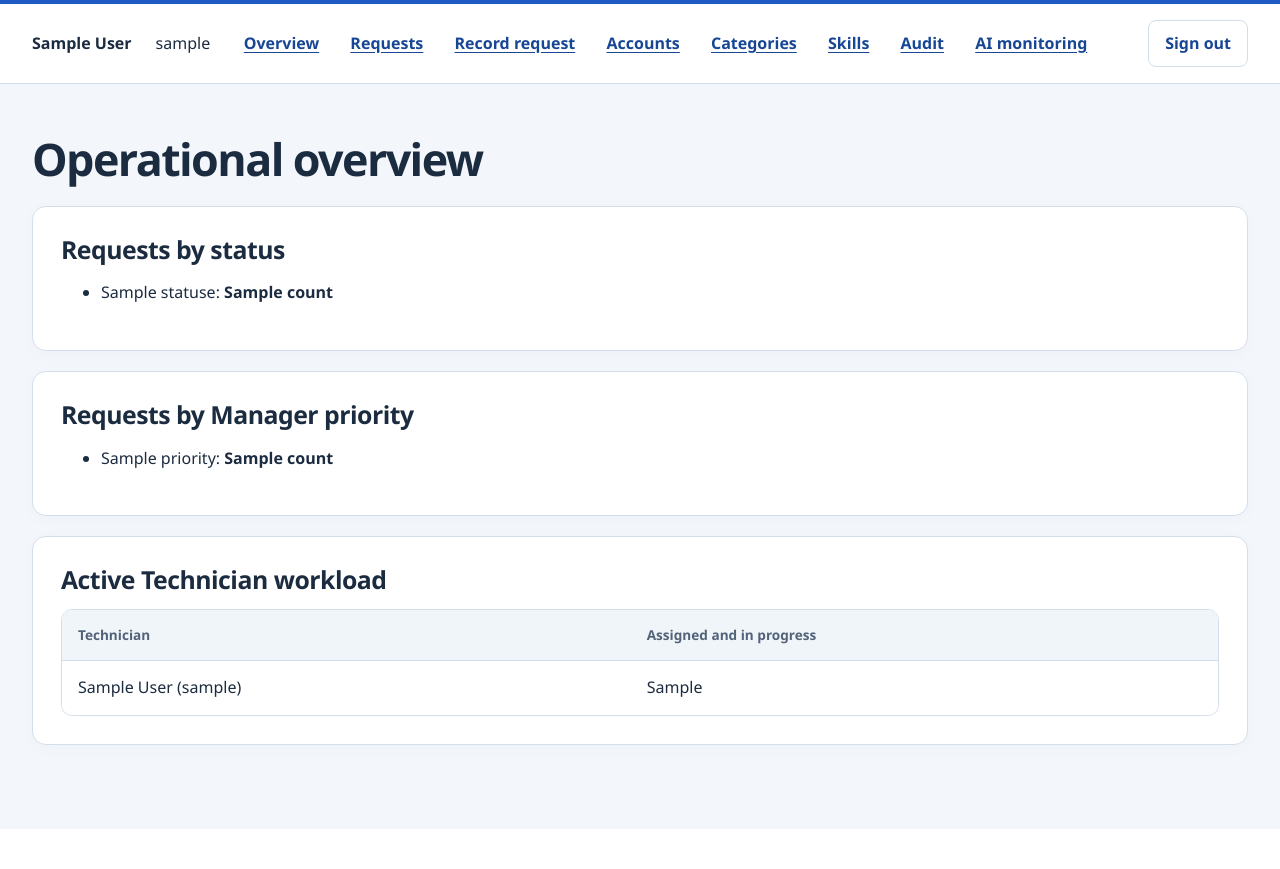
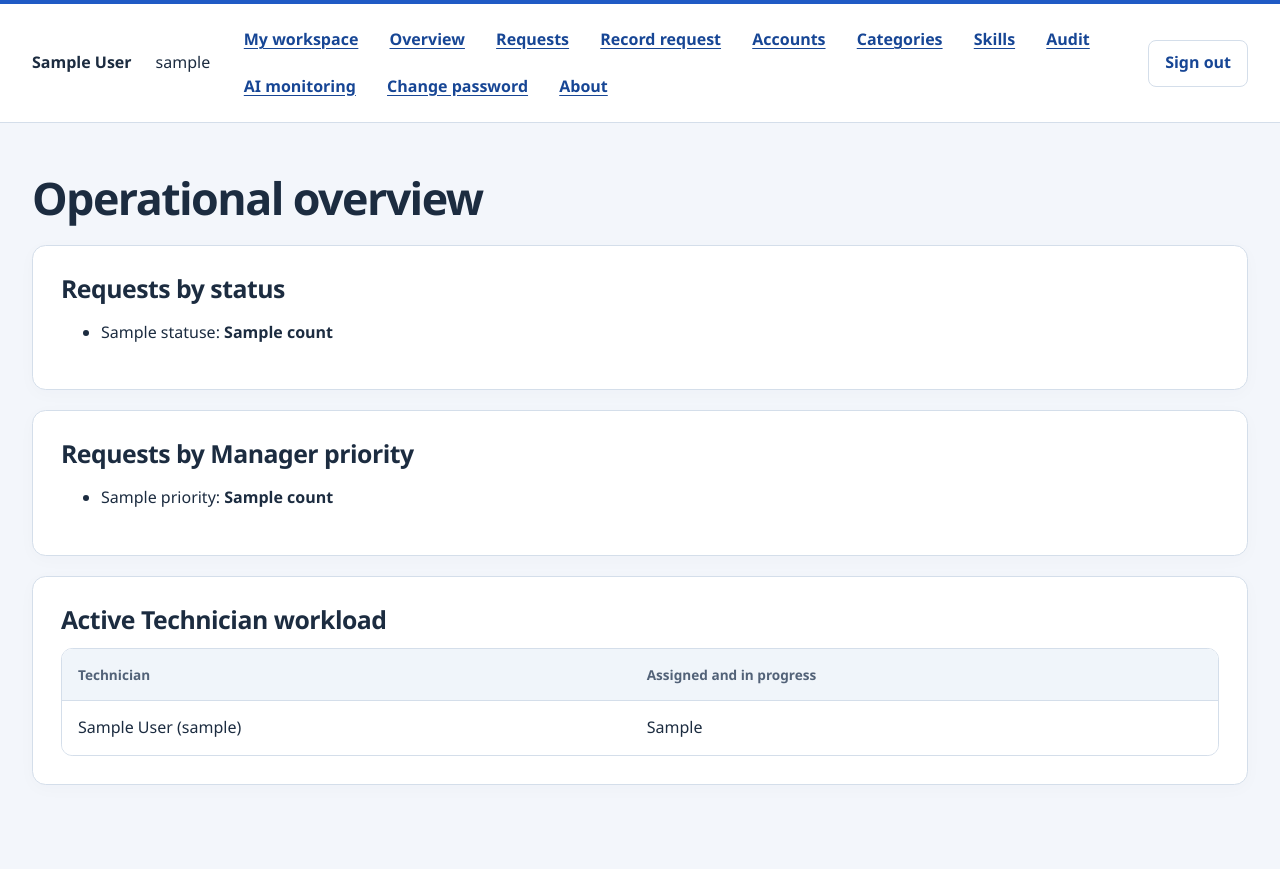
Before and after one commit to CS3227-2610-MP3-FacilityFlowAI/CS3227-2610-MP3, a Spring app: template src/main/resources/templates/manager/overview.html in a window 1280 px wide. Before the commit the page ends 758 px from the top, so only its background shows below. Run offline with Thymeleaf, Linux system fonts and the light colour scheme; the template is opened without the code that fills it: most values are stand-ins (such as "Sample title", 1, 10 or a date in 2020); data that the repository does not hold is empty; some of the project's set-up classes (security, data sources, template engines, error pages and the like) are left out, and stand-ins take their place; database files in the repository are not loaded.

Commit message:
Restore shared Manager navigation links

```diff
--- a/src/main/resources/templates/manager/overview.html
+++ b/src/main/resources/templates/manager/overview.html
@@ -8,9 +8,11 @@
 </head>
 <body>
 <header>
+    <a class="skip-link" href="#main-content">Skip to main content</a>
     <strong th:text="${displayName}">Manager</strong>
     <span th:text="${username}">username</span>
     <nav aria-label="Manager navigation">
+        <a th:href="@{/manager}">My workspace</a>
         <a th:href="@{/manager/overview}" aria-current="page">Overview</a>
         <a th:href="@{/manager/requests}">Requests</a>
         <a th:href="@{/manager/requests/new}">Record request</a>
@@ -19,10 +21,12 @@
         <a th:href="@{/manager/skills}">Skills</a>
         <a th:href="@{/manager/audit}">Audit</a>
         <a th:href="@{/manager/ai-monitoring}">AI monitoring</a>
+        <a th:href="@{/account/password}">Change password</a>
+        <a th:href="@{/about}">About</a>
     </nav>
     <form method="post" th:action="@{/logout}"><button type="submit">Sign out</button></form>
 </header>
-<main>
+<main id="main-content">
     <h1>Operational overview</h1>
     <section aria-labelledby="status-heading">
         <h2 id="status-heading">Requests by status</h2>
```
Also changed, not shown: 1 other file.
